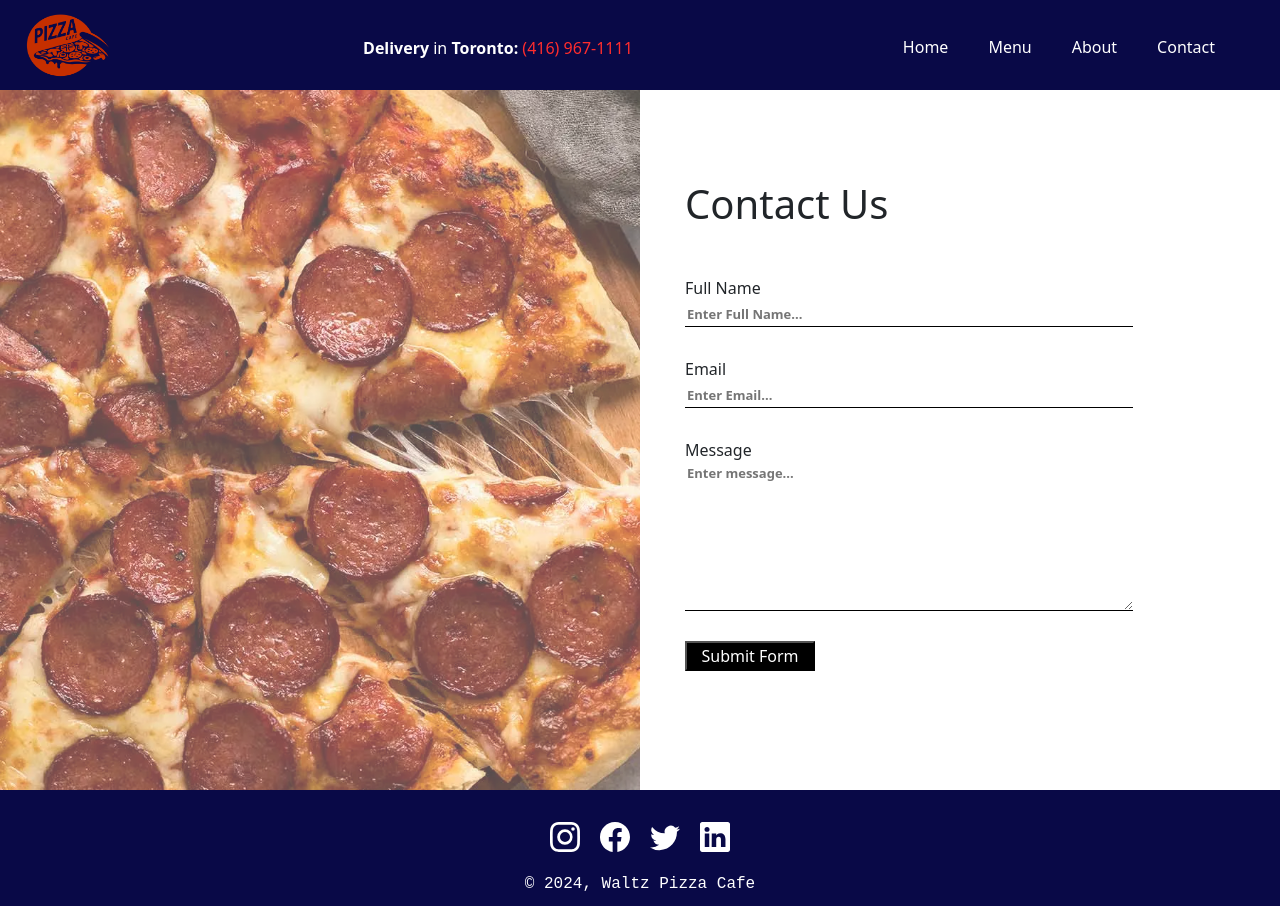
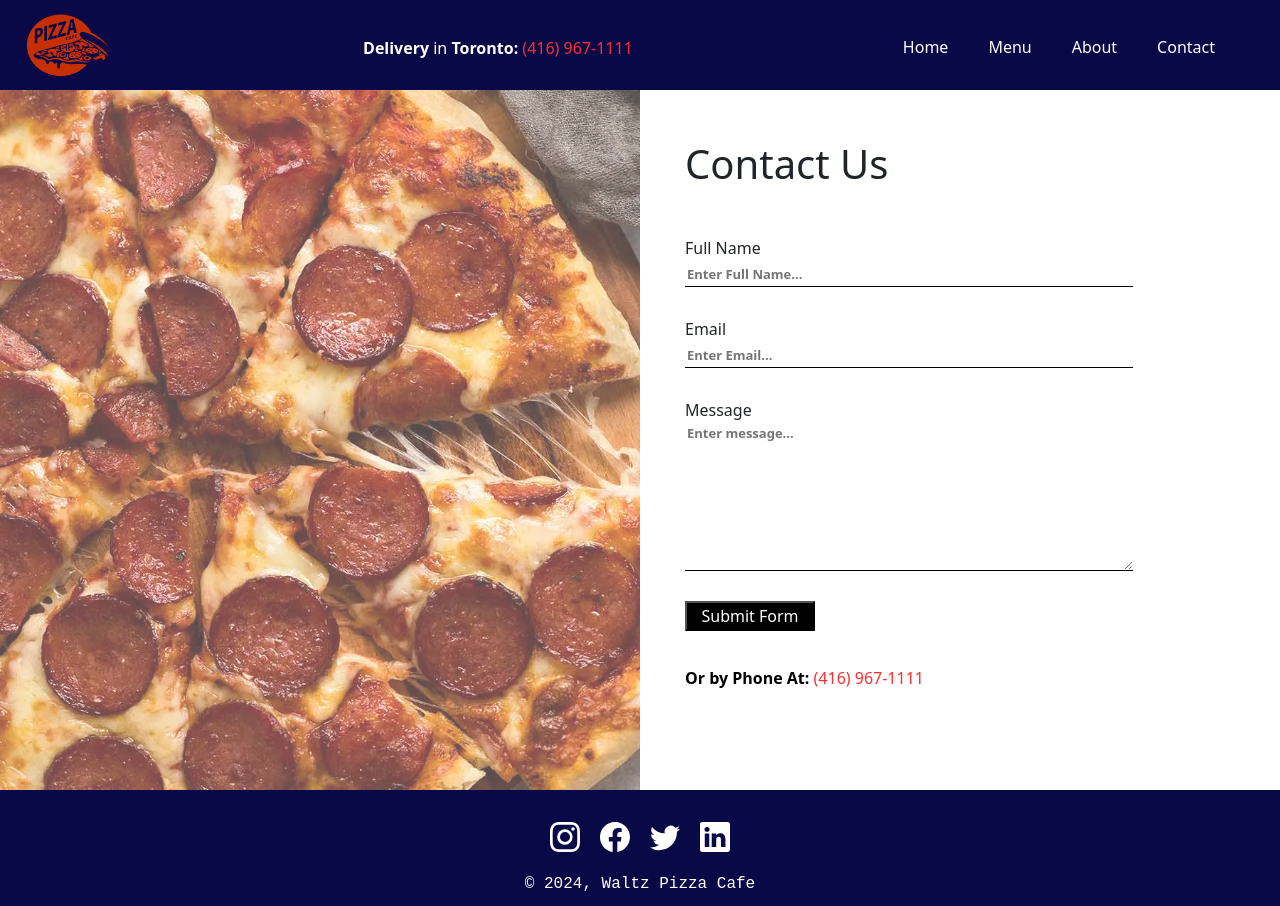
Before and after one commit to Jwaltz02/react-pizza-app, a React (Create React App) app: page /Contact in a window 1280 px wide. Built offline with nearby package versions, Linux system fonts and the light colour scheme.

Commit message:
changes to behaviour of middle nav bar when the sreen gets small

```diff
--- a/src/pages/Contact.js
+++ b/src/pages/Contact.js
@@ -38,6 +38,10 @@ function Contact() {
         <button type="submit" form="contact-form">
           Submit Form
         </button>
+        <div style={{ color: "black", marginTop: "5px" }}>
+          <b>Or by Phone At:</b>
+          <span style={{ color: "rgb(255, 45, 45)" }}> (416) 967-1111</span>
+        </div>
       </div>
     </div>
   );
--- a/src/styles/Contact.css
+++ b/src/styles/Contact.css
@@ -15,7 +15,7 @@
     display: flex;
     flex-direction: column;
     text-align: left;
-    margin-top: 90px;
+    margin-top: 50px;
     margin-left: 45px;
     margin-right: 45px;
     width: 35vw;
@@ -75,3 +75,13 @@ button {
         width: 110px;
     }
 }
+
+@media(max-width: 290px){
+    button {
+        width: 90px;
+    }
+    .right-side-contact{
+        margin-top: 10px;
+        margin-left: 40px;
+    }
+}
--- a/src/styles/Home.css
+++ b/src/styles/Home.css
@@ -71,8 +71,9 @@
         margin: 170px auto;
     }
     .caption-price {
-        margin-top: -50vw;
-        font-size: 200px;
+        margin-top: -52vw;
         width: auto;
+        margin-left: auto;
+        text-align: center;
     }
 }
--- a/src/styles/Navbar.css
+++ b/src/styles/Navbar.css
@@ -97,3 +97,9 @@
         height: 125px;
     }
 }
+
+@media (max-width: 790px){
+    .middle{
+        display: none;
+    }
+}
```
